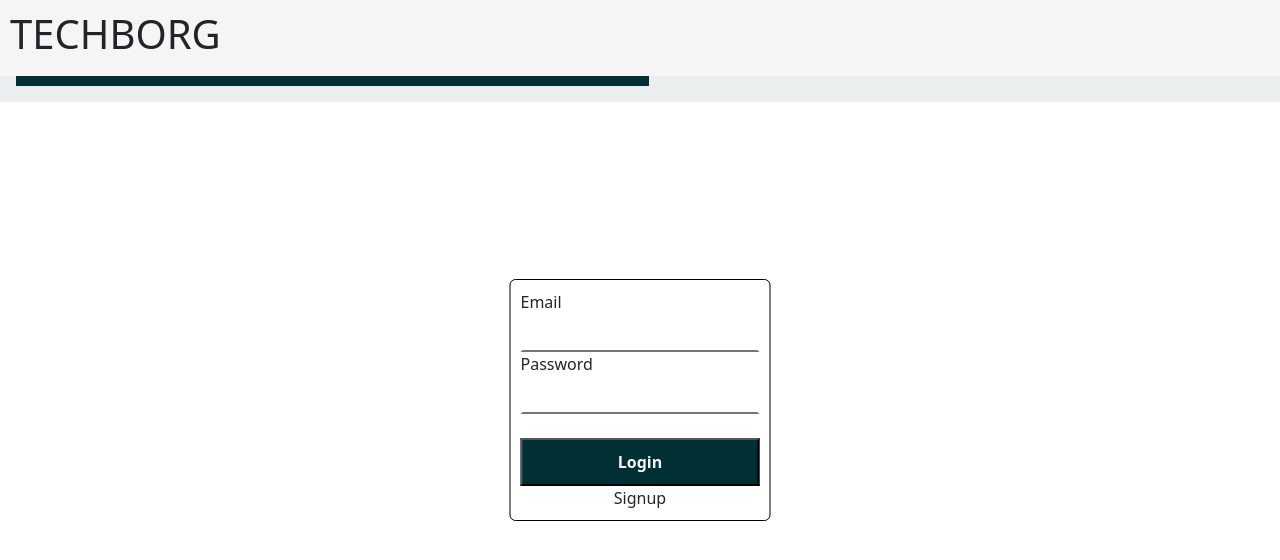
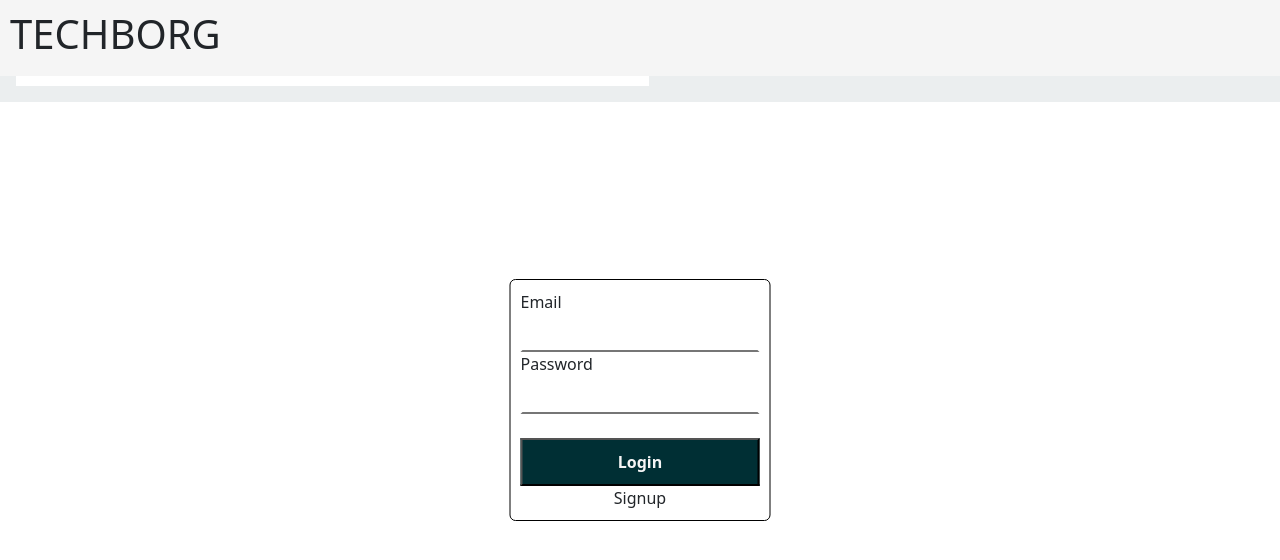
Before and after one commit to techborg/techborg-react-webhost, a React (Create React App) app: page /login in a window 1280 px wide. Shown: the top 560 px of the page. Built offline with nearby package versions, Linux system fonts and the light colour scheme.

Commit message:
footer color change

```diff
--- a/src/Components/Footer/Footer.css
+++ b/src/Components/Footer/Footer.css
@@ -18,8 +18,8 @@
   justify-content: space-between;
   align-items: center;
   padding: 10px;
-  background: #002f34;
-  color: whitesmoke;
+  background: #ffffff;
+  color: rgb(0, 0, 0);
 }
 
 .footerParentDiv .footer p {
--- a/src/Components/Footer2/Footer2.css
+++ b/src/Components/Footer2/Footer2.css
@@ -18,8 +18,8 @@
   justify-content: space-between;
   align-items: center;
   padding: 10px;
-  background: #002f34;
-  color: whitesmoke;
+  background: #ffffff;
+  color: rgb(0, 0, 0);
 }
 
 .footerParentDiv .footer p {
--- a/src/Components/Login/Login.js
+++ b/src/Components/Login/Login.js
@@ -48,7 +48,7 @@ const Handlelognin=(e)=>{
           <br />
           <button>Login</button>
         </form>
-        <a>Signup</a>
+        <a onClick={()=>history.push('/signup')}>Signup</a>
 
       </div>
 
```
